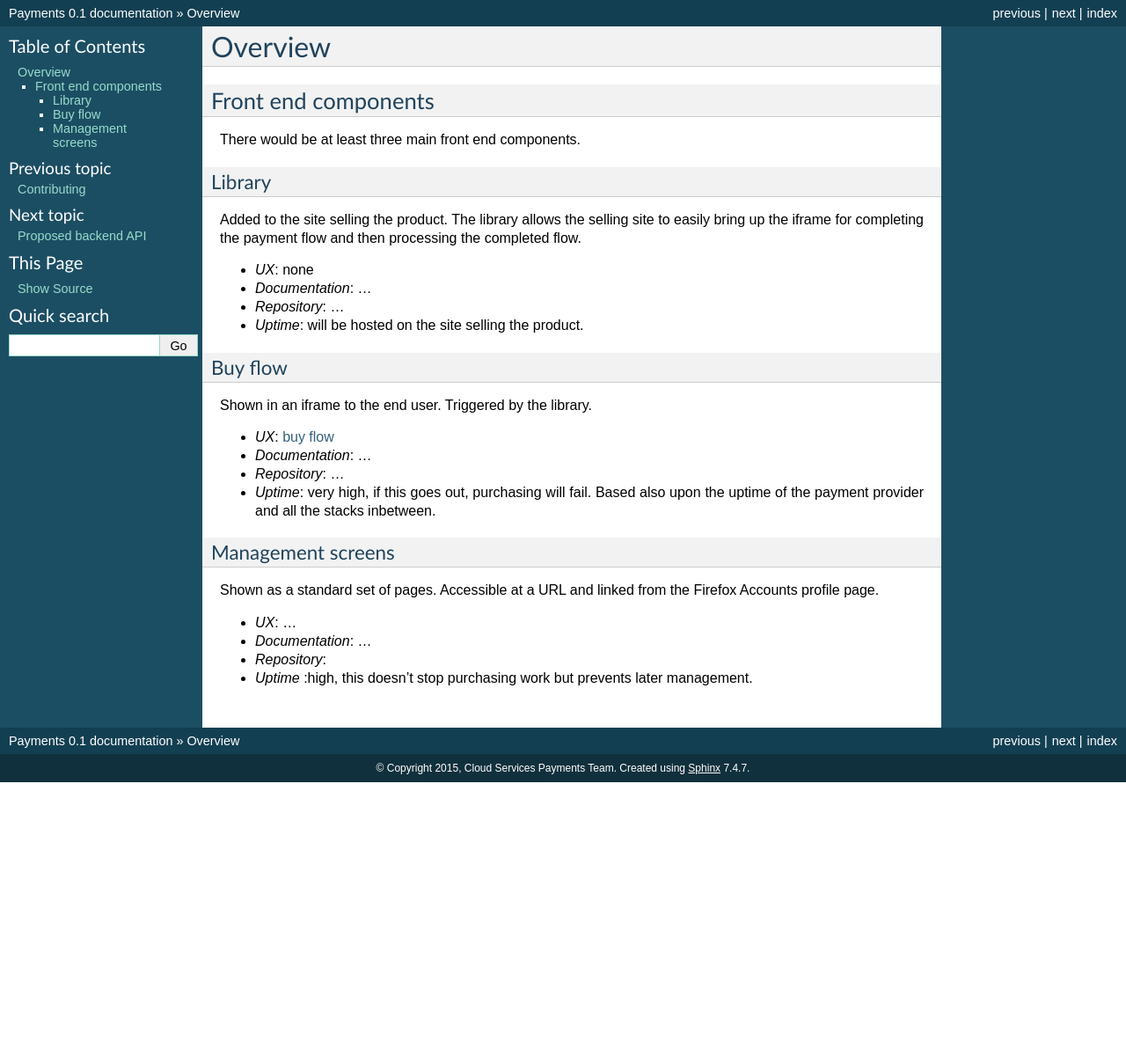
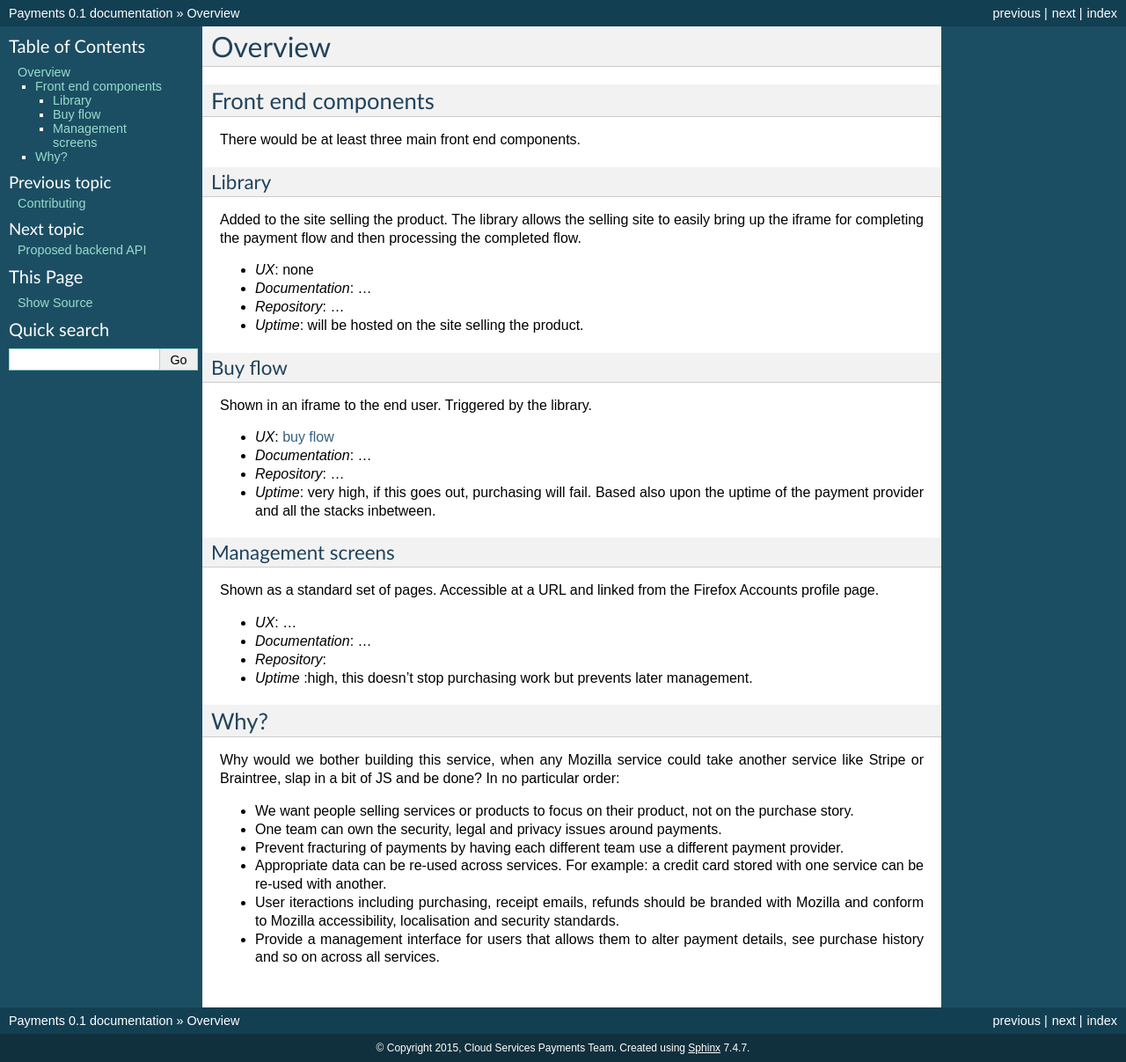
Before and after one commit to mozilla/payments, a Sphinx documentation site: the page built from docs/design/overview.rst, in a window 1280 px wide. Shown: the whole page at 88% size. Built offline with Sphinx 7.4.7, drawn with Linux system fonts in a browser that asks for light colours; before the commit the page ends 900 px from its top, so only the background shows below that.

Commit message:
add in why

```diff
--- a/docs/design/overview.rst
+++ b/docs/design/overview.rst
@@ -40,3 +40,24 @@ Firefox Accounts profile page.
 * *Repository*:
 * *Uptime* :high, this doesn't stop purchasing work but prevents later
   management.
+
+
+Why?
+====
+
+Why would we bother building this service, when any Mozilla service could take
+another service like Stripe or Braintree, slap in a bit of JS and be done? In
+no particular order:
+
+* We want people selling services or products to focus on their product, not on
+  the purchase story.
+* One team can own the security, legal and privacy issues around payments.
+* Prevent fracturing of payments by having each different team use a different
+  payment provider.
+* Appropriate data can be re-used across services. For example: a credit card
+  stored with one service can be re-used with another.
+* User iteractions including purchasing, receipt emails, refunds should be
+  branded with Mozilla and conform to Mozilla accessibility, localisation and
+  security standards.
+* Provide a management interface for users that allows them to alter payment
+  details, see purchase history and so on across all services.
```
